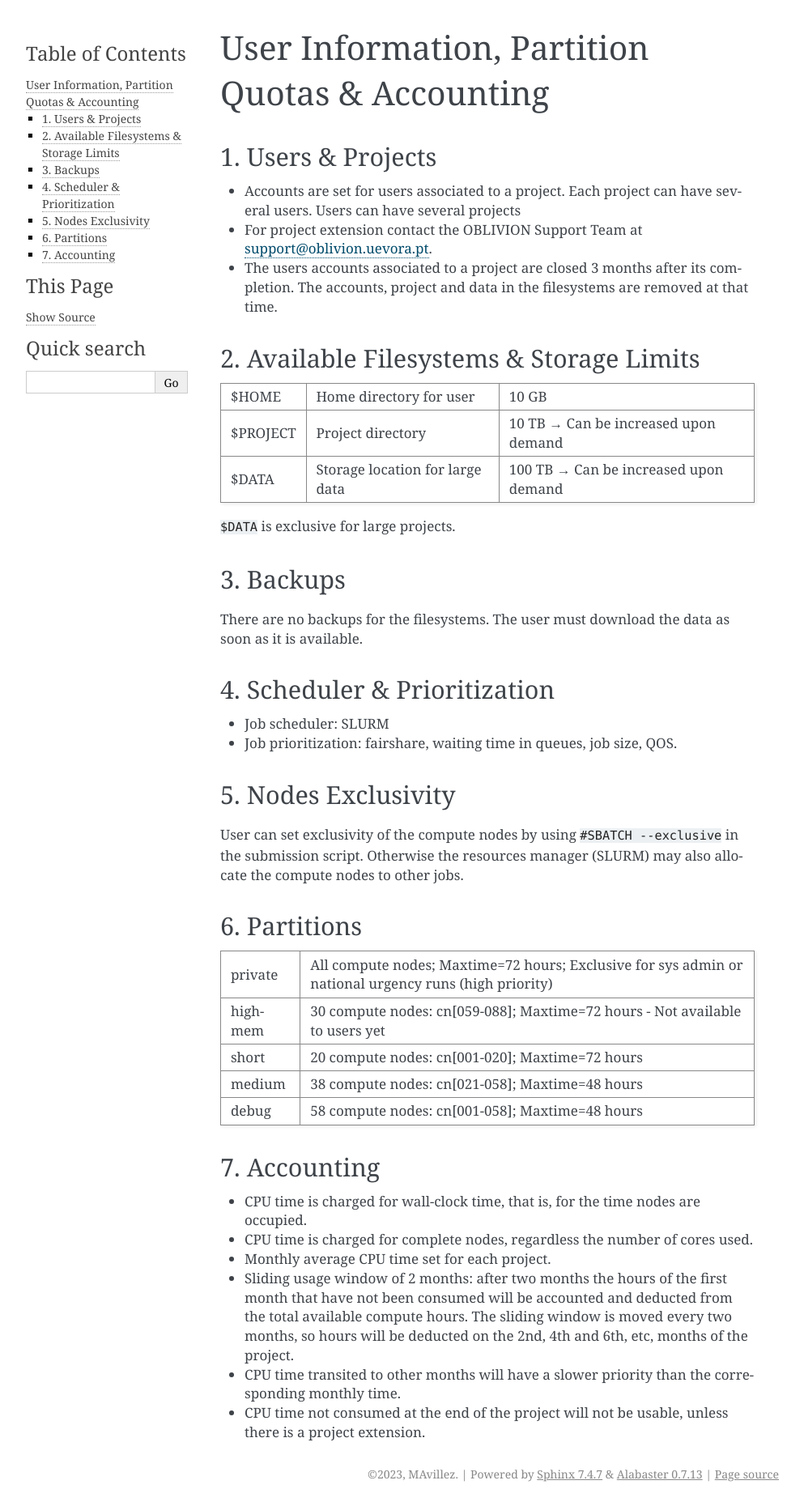
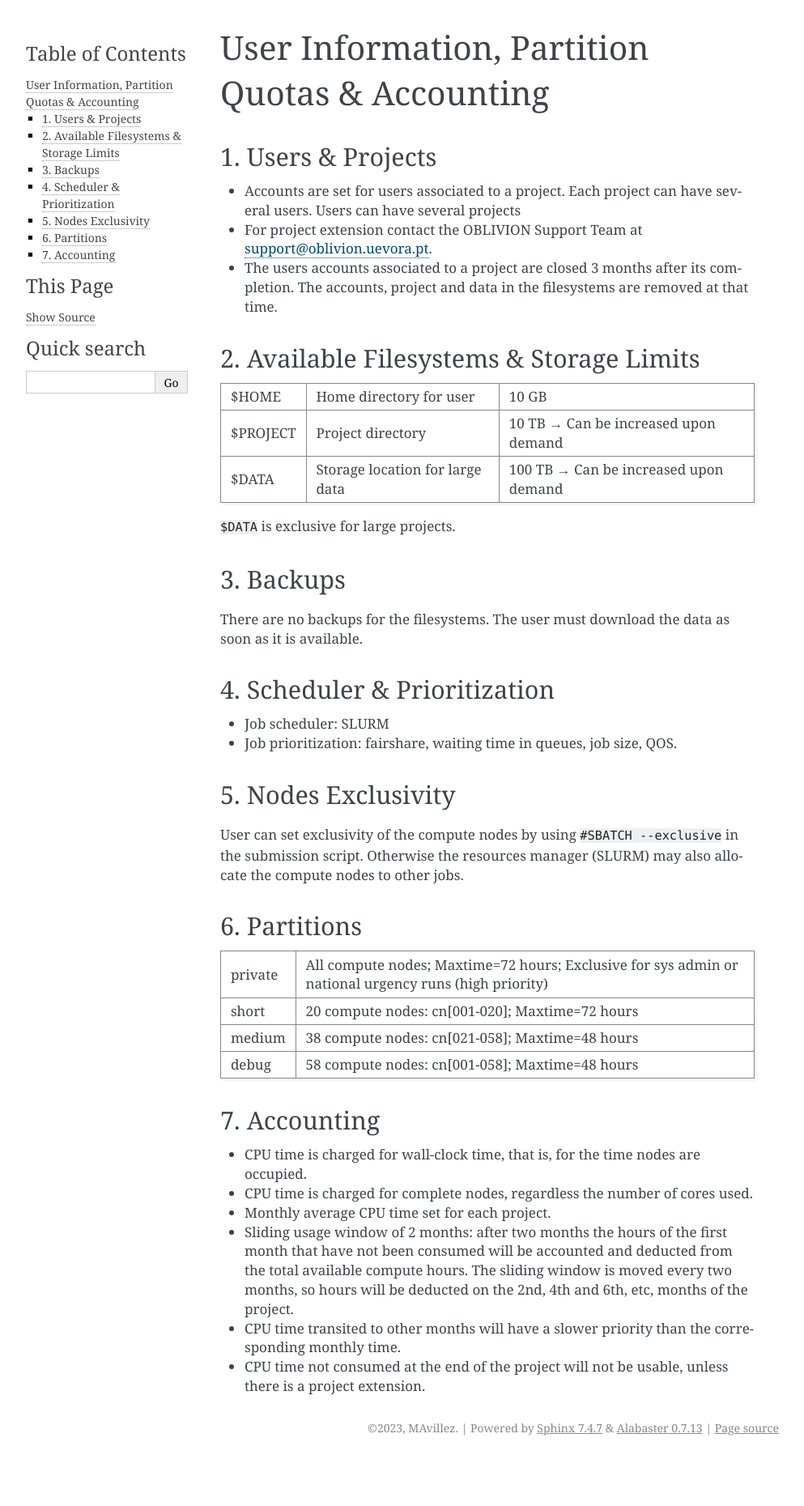
Before and after one commit to mavillez/Oblivion, a Sphinx documentation site: the page built from docs/source/information.rst, in a window 1280 px wide. Shown: the whole page at 81% size, without its empty margins (148-1141 px from the left). Built offline with Sphinx 7.4.7, drawn with Linux system fonts in a browser that asks for light colours; after the commit the page ends 1803 px from its top, so only the background shows below that.

Commit message:
Update information.rst

```diff
--- a/docs/source/information.rst
+++ b/docs/source/information.rst
@@ -53,8 +53,6 @@ User can set exclusivity of the compute nodes by using ``#SBATCH --exclusive`` i
 
   * - private
     - All compute nodes; Maxtime=72 hours; Exclusive for sys admin or national urgency runs (high priority)
-  * - highmem
-    - 30 compute nodes: cn[059-088]; Maxtime=72 hours - Not available to users yet
   * - short
     - 20 compute nodes: cn[001-020]; Maxtime=72 hours
   * - medium
```
